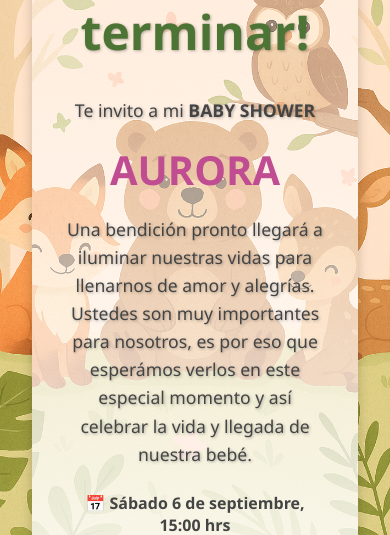
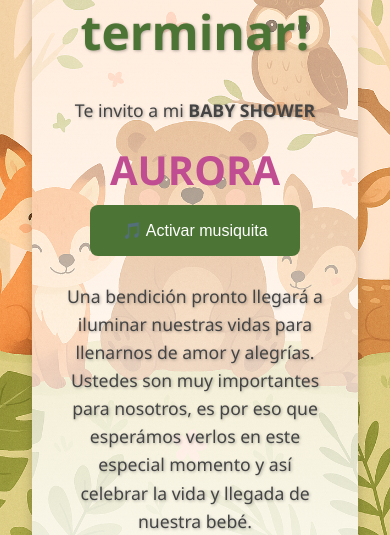
Before and after one commit to dhernandezn/babyshower, a PHP site: page / in a window 390 px wide. Shown: the part 292-827 px from the top of the page. Run offline with PHP 8.4, Linux system fonts and the light colour scheme.

Commit message:
audio local ok 2

```diff
--- a/index.html
+++ b/index.html
@@ -7,7 +7,7 @@
   <link rel="stylesheet" href="style.css">
 </head>
 <body>
-  <audio autoplay loop>
+  <audio id="musiquita" autoplay loop>
     <source src="bensound-sunny.mp3" type="audio/mpeg">
     Tu navegador no soporta audio HTML5.
   </audio>
@@ -15,7 +15,9 @@
   <div class="card">
     <h1>¡La dulce espera está por terminar!</h1>
     <p>Te invito a mi <strong>BABY SHOWER</strong></p>
+
     <div class="banner">AURORA</div>
+    <button onclick="document.getElementById('musica').play()">🎵 Activar musiquita</button>
     <p>Una bendición pronto llegará a iluminar nuestras vidas para llenarnos de amor y alegrías. Ustedes son muy importantes para nosotros, es por eso que esperámos verlos en este especial momento y así celebrar la vida y llegada de nuestra bebé.</p>
 
     <div class="details">
--- a/style.css
+++ b/style.css
@@ -54,3 +54,8 @@
     audio {
       display: none;
     }
+    @media (max-width: 768px) {
+    .activar-musica {
+        display: block;
+    }
+}
```
